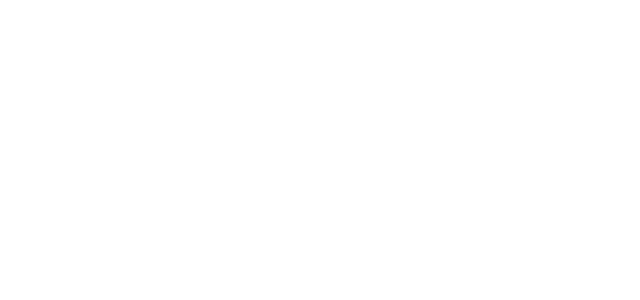
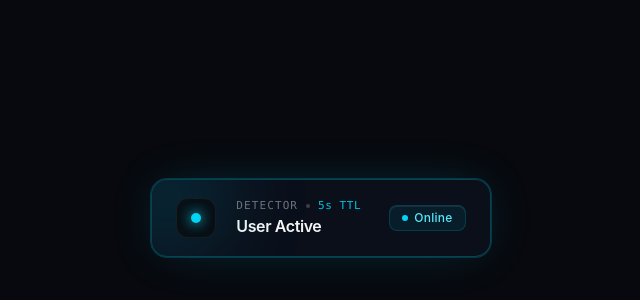
Before and after one commit to GAVIN-DMELLO/hook-1, a React (Vite) app: page /idle in a window 1280 px wide. Before the commit this address had no page. Shown: the part 182-482 px from the top of the page, without its empty margins (319-959 px from the left). Built offline with nearby package versions, Linux system fonts and the light colour scheme.

Commit message:
add : idle / away detector

```diff
--- a/src/App.jsx
+++ b/src/App.jsx
@@ -10,6 +10,7 @@
 import Resize from './components/Resize'
 import { Notes } from './components/Notes'
 import { Search } from './components/Search'
+import { IdleDetector } from './components/IdleDetector'
 
 function App() {
 
@@ -26,6 +27,7 @@
         <Route path='/resize' element={<Resize />} />
         <Route path='/notes' element={<Notes />} />
         <Route path='/search' element={<Search />} />
+        <Route path='/idle' element={<IdleDetector />} />
       </Routes>
     </>
   )
--- /dev/null
+++ b/src/components/IdleDetector.jsx
@@ -0,0 +1,112 @@
+import { useState, useEffect } from "react";
+
+export function IdleDetector() {
+  const [isActive, setIsActive] = useState(true);
+
+  useEffect(() => {
+    let timer;
+    const events = ["mousemove", "keydown", "click", "scroll"];
+
+    function handleActivity() {
+      clearTimeout(timer);
+      setIsActive(true);
+
+      timer = setTimeout(() => {
+        setIsActive(false);
+      }, 5000);
+    }
+
+    handleActivity();
+
+    events.forEach((event) => {
+      window.addEventListener(event, handleActivity);
+    });
+
+    return () => {
+      clearTimeout(timer);
+      events.forEach((event) => {
+        window.removeEventListener(event, handleActivity);
+      });
+    };
+  }, []);
+
+  return (
+    // Changed min-h-[260px] to min-h-screen and added w-full for full screen dark mode
+    <div className="flex min-h-screen w-full items-center justify-center bg-[#07090e] p-6 font-sans antialiased selection:bg-cyan-500/20">
+      {/* Outer Shell Card */}
+      <div
+        className={`group relative flex items-center gap-5 overflow-hidden rounded-2xl border px-6 py-4.5 transition-all duration-700 ease-out ${
+          isActive
+            ? "border-cyan-500/30 bg-[#0c121e]/80 shadow-[0_0_50px_-12px_rgba(6,182,212,0.25)] ring-1 ring-cyan-400/20"
+            : "border-zinc-800/80 bg-[#0f1117]/80 shadow-[0_0_40px_-15px_rgba(0,0,0,0.7)] ring-1 ring-white/5"
+        }`}
+      >
+        {/* Subtle Ambient Radial Glow */}
+        <div
+          className={`pointer-events-none absolute -left-12 -top-12 h-32 w-32 rounded-full blur-2xl transition-opacity duration-700 ${
+            isActive ? "bg-cyan-500/15 opacity-100" : "bg-zinc-600/5 opacity-0"
+          }`}
+        />
+
+        {/* Live Indicator Pillar */}
+        <div className="relative flex h-10 w-10 shrink-0 items-center justify-center rounded-xl border border-white/5 bg-zinc-950/60 shadow-inner">
+          <span
+            className={`absolute h-4 w-4 rounded-full transition-all duration-500 ${
+              isActive
+                ? "animate-ping bg-cyan-400/30 opacity-80"
+                : "opacity-0"
+            }`}
+          />
+          <span
+            className={`relative h-2.5 w-2.5 rounded-full transition-all duration-500 ${
+              isActive
+                ? "bg-cyan-400 shadow-[0_0_12px_#22d3ee]"
+                : "bg-zinc-600 shadow-none"
+            }`}
+          />
+        </div>
+
+        {/* Status Typography */}
+        <div className="flex flex-col pr-2">
+          <div className="flex items-center gap-2">
+            <span className="text-[11px] font-mono font-medium uppercase tracking-widest text-zinc-500">
+              Detector
+            </span>
+            <span className="inline-block h-1 w-1 rounded-full bg-zinc-700" />
+            <span
+              className={`text-[11px] font-mono tracking-wider transition-colors duration-500 ${
+                isActive ? "text-cyan-400/90" : "text-zinc-500"
+              }`}
+            >
+              {isActive ? "5s TTL" : "Expired"}
+            </span>
+          </div>
+
+          <span
+            className={`text-base font-semibold tracking-tight transition-colors duration-500 ${
+              isActive ? "text-zinc-100" : "text-zinc-400"
+            }`}
+          >
+            {isActive ? "User Active" : "Standby (Idle)"}
+          </span>
+        </div>
+
+        {/* Dynamic Status Capsule */}
+        <div
+          className={`ml-auto flex items-center gap-1.5 rounded-lg border px-3 py-1 text-xs font-medium tracking-wide transition-all duration-500 ${
+            isActive
+              ? "border-cyan-500/20 bg-cyan-950/40 text-cyan-300 shadow-[inset_0_1px_0_0_rgba(255,255,255,0.08)]"
+              : "border-zinc-800 bg-zinc-900/60 text-zinc-500"
+          }`}
+        >
+          <span
+            className={`h-1.5 w-1.5 rounded-full transition-colors duration-500 ${
+              isActive ? "bg-cyan-400" : "bg-zinc-600"
+            }`}
+          />
+          {isActive ? "Online" : "Away"}
+        </div>
+      </div>
+    </div>
+  );
+}
```
